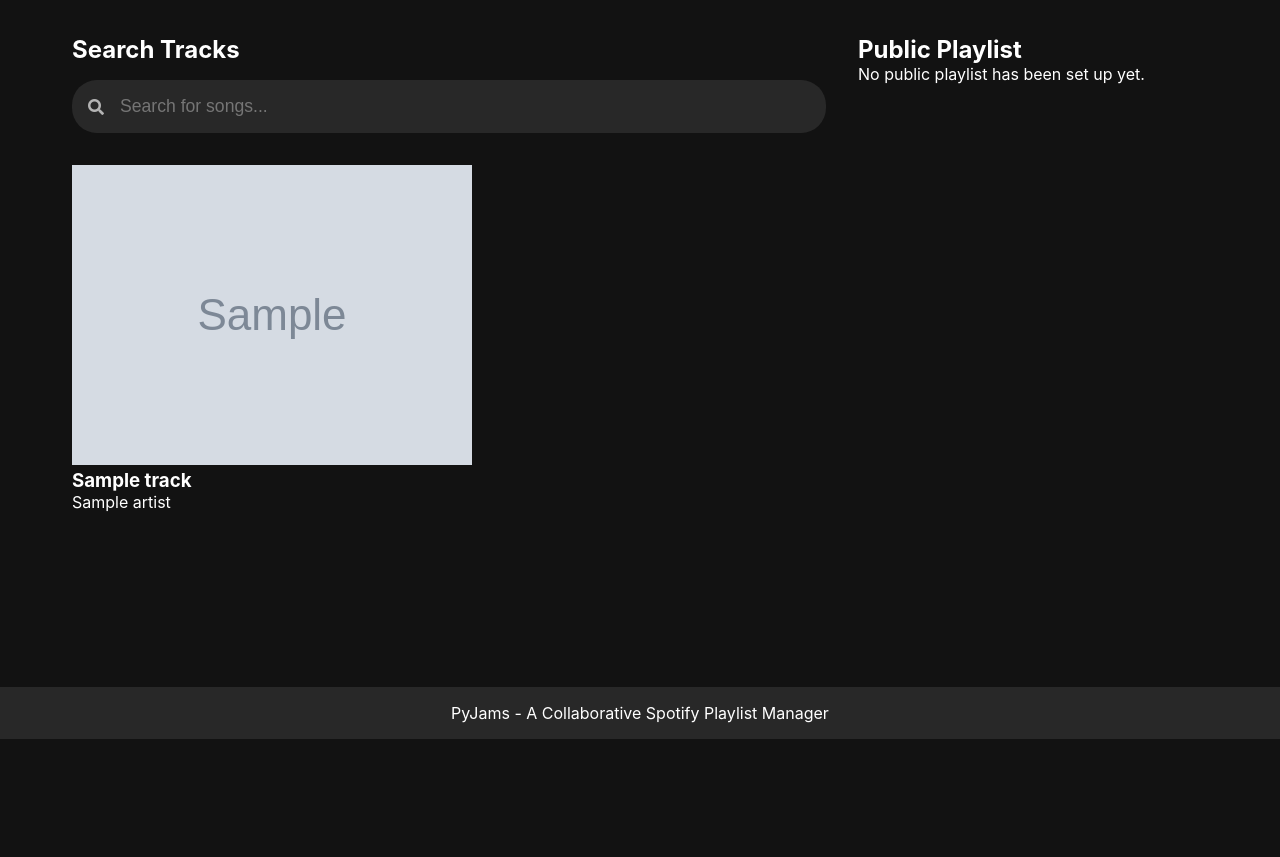
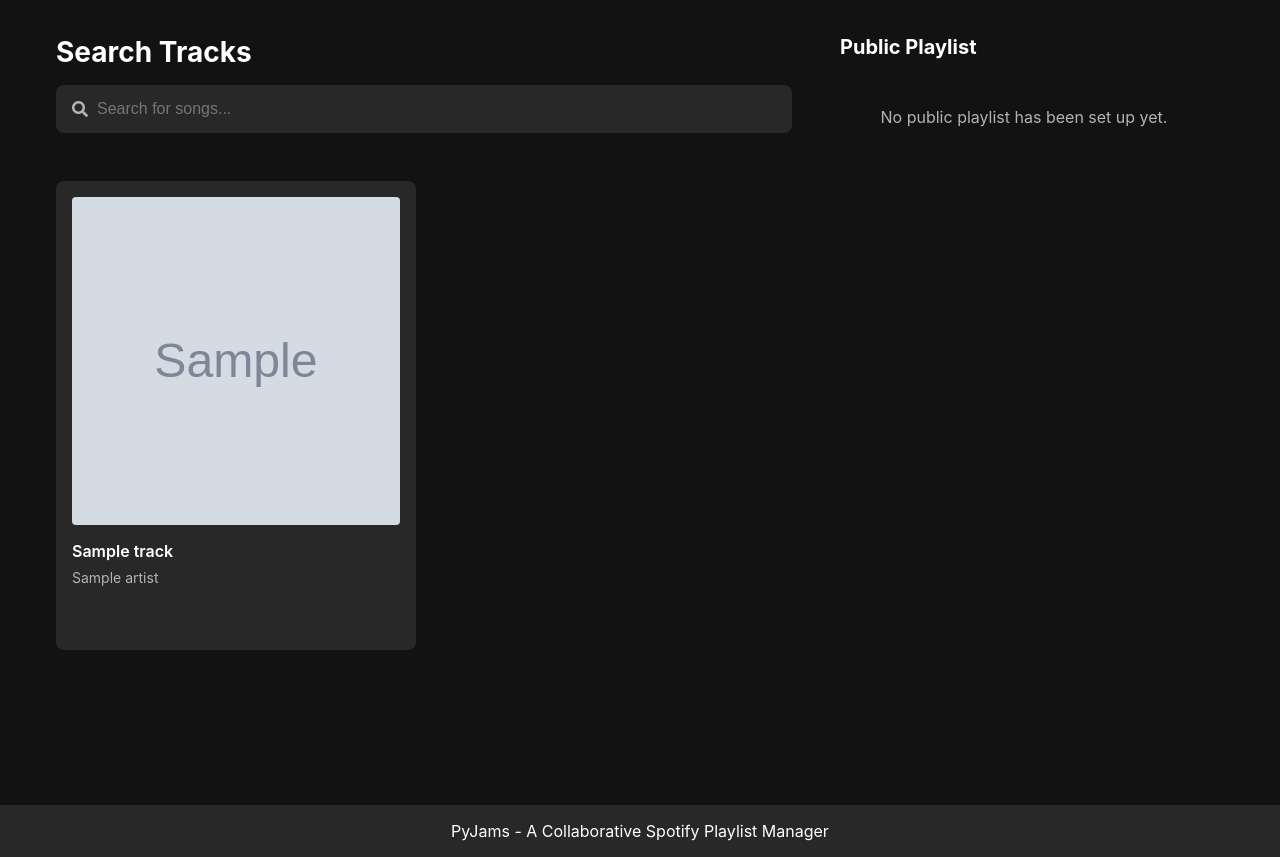
Before and after one commit to Austin-s-h/pyjams, a Flask app: template src/pyjams/templates/index.html in a window 1280 px wide. Shown: the part 61-918 px from the top of the page. Before the commit the page ends 800 px from the top, so only its background shows below. Run offline with Flask 3, Linux system fonts and the light colour scheme; the template is opened without the code that fills it: most values are stand-ins (such as "Sample title", 1, 10 or a date in 2020); grey boxes marked "Sample" are stand-in pictures.

Commit message:
fix: search interface

```diff
--- a/src/pyjams/static/css/styles.css
+++ b/src/pyjams/static/css/styles.css
@@ -563,20 +563,40 @@ body {
 }
 
 /* Search Layout */
-.search-layout {
-    display: grid;
-    grid-template-columns: 1fr 350px;
-    gap: 2rem;
-    padding: 2rem;
-}
-
 .search-section {
     position: relative;
 }
 
+.search-container {
+    max-width: 1400px;
+    margin: 0 auto;
+    padding: 1rem;
+}
+
+.search-layout {
+    display: grid;
+    grid-template-columns: minmax(0, 1fr) 400px;
+    gap: 2rem;
+    align-items: start;
+}
+
+.search-header {
+    position: sticky;
+    top: 4rem;
+    background: var(--background-dark);
+    padding: 1rem 0;
+    z-index: 100;
+}
+
+.search-header h1 {
+    font-size: 1.75rem;
+    margin-bottom: 1rem;
+}
+
 .search-input-group {
     position: relative;
-    margin: 1rem 0 2rem;
+    margin: 0;
+    z-index: 1001; /* Ensure input stays above results */
 }
 
 .search-icon {
@@ -585,18 +605,196 @@ body {
     top: 50%;
     transform: translateY(-50%);
     color: var(--text-secondary);
+    pointer-events: none;
 }
 
 .search-input {
     width: 100%;
-    padding: 1rem 1rem 1rem 3rem;
-    font-size: 1.1rem;
+    padding: 0.875rem 1rem 0.875rem 2.5rem;
+    font-size: 1rem;
+    background: var(--secondary-color);
+    border: 1px solid transparent;
+    border-radius: 8px;
+    color: var(--text-primary);
+    transition: all 0.2s;
+}
+
+.search-input:focus {
+    outline: none;
+    border-color: var(--primary-color);
+    box-shadow: 0 0 0 2px rgba(29, 185, 84, 0.1);
 }
 
 /* Live Search Results */
 .search-results {
     position: absolute;
-    top: 100%;
+    top: 100%;        /* Position right below search input */
+    left: 0;
+    right: 0;
+    background: var(--secondary-color);
+    border-radius: 8px;
+    box-shadow: 0 4px 12px rgba(0, 0, 0, 0.5);
+    z-index: 1000;
+    max-height: 400px;
+    overflow-y: auto;
+    margin-top: 4px;  /* Small gap between input and results */
+}
+
+/* Results Container */
+.search-results-container {
+    position: relative;
+    z-index: 1;      /* Lower z-index than search results */
+    margin-top: 1rem;
+    min-height: calc(100vh - 12rem);
+}
+
+/* Track Grid */
+.track-grid {
+    display: grid;
+    grid-template-columns: repeat(auto-fill, minmax(280px, 1fr));
+    gap: 1rem;
+    margin-top: 2rem;
+    position: relative;
+    z-index: 1;      /* Lower z-index than search results */
+}
+
+.track-card {
+    background: var(--secondary-color);
+    border-radius: 8px;
+    overflow: hidden;
+    transition: transform 0.2s;
+}
+
+.track-card:hover {
+    transform: translateY(-2px);
+}
+
+.track-card-inner {
+    padding: 1rem;
+}
+
+.track-image {
+    width: 100%;
+    aspect-ratio: 1;
+    object-fit: cover;
+    border-radius: 4px;
+    margin-bottom: 0.75rem;
+}
+
+.track-info {
+    display: flex;
+    flex-direction: column;
+    gap: 0.5rem;
+}
+
+.track-title {
+    font-size: 1rem;
+    font-weight: 600;
+    color: var(--text-primary);
+    margin: 0;
+}
+
+.artist-name {
+    font-size: 0.875rem;
+    color: var(--text-secondary);
+}
+
+.audio-container {
+    margin: 0.5rem 0;
+}
+
+.track-preview {
+    width: 100%;
+    height: 32px;
+}
+
+.track-actions {
+    margin-top: 0.5rem;
+}
+
+.add-track-btn {
+    width: 100%;
+    padding: 0.5rem;
+    border: none;
+    border-radius: 4px;
+    background: var(--primary-color);
+    color: white;
+    font-size: 0.875rem;
+    font-weight: 500;
+    cursor: pointer;
+    transition: background-color 0.2s;
+    display: flex;
+    align-items: center;
+    justify-content: center;
+    gap: 0.5rem;
+}
+
+.add-track-btn:hover {
+    background: var(--success-color);
+}
+
+.add-track-btn:disabled {
+    background: var(--text-secondary);
+    cursor: not-allowed;
+}
+
+/* Public Playlist Section */
+.public-playlist-section {
+    position: sticky;
+    top: 5rem;
+    background: var(--background-dark);
+    border-radius: 8px;
+    padding: 1rem;
+}
+
+.playlist-header {
+    display: flex;
+    justify-content: space-between;
+    align-items: center;
+    margin-bottom: 1rem;
+}
+
+.playlist-header h2 {
+    font-size: 1.25rem;
+    margin: 0;
+}
+
+.admin-link {
+    color: var(--primary-color);
+    text-decoration: none;
+    font-size: 0.875rem;
+}
+
+.admin-link:hover {
+    text-decoration: underline;
+}
+
+.no-playlist-message {
+    text-align: center;
+    color: var(--text-secondary);
+    padding: 2rem;
+}
+
+/* Responsive Layout */
+@media (max-width: 1024px) {
+    .search-layout {
+        grid-template-columns: 1fr;
+    }
+
+    .public-playlist-section {
+        position: static;
+        margin-top: 2rem;
+    }
+
+    .search-header {
+        position: static;
+    }
+}
+
+/* Live Search Results */
+.search-results {
+    position: absolute;
+    top: calc(100% + 4px);
     left: 0;
     right: 0;
     background: var(--secondary-color);
@@ -605,6 +803,7 @@ body {
     z-index: 1000;
     max-height: 400px;
     overflow-y: auto;
+    margin-bottom: 0;
 }
 
 .results-loading {
@@ -660,26 +859,3 @@ body {
 .add-result-btn:hover {
     background: rgba(29, 185, 84, 0.1);
 }
-
-/* Public Playlist Section */
-.public-playlist-section {
-    position: sticky;
-    top: 5rem;
-}
-
-.playlist-player {
-    margin-top: 1rem;
-    border-radius: 8px;
-    overflow: hidden;
-}
-
-/* Responsive Layout */
-@media (max-width: 1024px) {
-    .search-layout {
-        grid-template-columns: 1fr;
-    }
-
-    .public-playlist-section {
-        position: static;
-    }
-}
--- a/src/pyjams/templates/index.html
+++ b/src/pyjams/templates/index.html
@@ -7,6 +7,7 @@
     <div class="search-layout">
         <!-- Search Section -->
         <section class="search-section">
+            <div class="search-header">
                 <h1>Search Tracks</h1>
                 <div class="search-input-group">
                     <i class="fas fa-search search-icon"></i>
@@ -16,49 +17,60 @@
                            value="{{ query }}"
                            autocomplete="off"
                            class="search-input">
-            </div>
-
-            <!-- Live Search Results -->
+                    <!-- Move search results here, directly under input -->
                     <div id="searchResults" class="search-results" style="display: none;">
                         <div class="results-loading" style="display: none;">
                             <i class="fas fa-spinner fa-spin"></i> Searching...
                         </div>
                         <div class="results-content"></div>
                     </div>
+                </div>
+            </div>
 
-            <!-- Full Search Results -->
+            <div class="search-results-container">
+                <!-- Only track grid remains here -->
                 {% if tracks %}
                 <div class="track-grid">
                     {% for track in tracks %}
                     <div class="track-card">
+                        <div class="track-card-inner">
                             <img src="{{ track.album.images[0].url if track.album.images else '' }}"
                                  alt="Album Art"
                                  class="track-image">
                             <div class="track-info">
-                        <h3>{{ track.name }}</h3>
+                                <h3 class="track-title">{{ track.name }}</h3>
                                 <p class="artist-name">{{ track.artists[0].name }}</p>
                                 {% if track.preview_url %}
+                                <div class="audio-container">
                                     <audio controls class="track-preview">
                                         <source src="{{ track.preview_url }}" type="audio/mpeg">
                                     </audio>
+                                </div>
                                 {% endif %}
                                 <div class="track-actions">
                                     <button onclick="addToPublicPlaylist('{{ track.id }}')"
                                             class="add-track-btn"
                                             {% if not config.PUBLIC_PLAYLIST_ID %}disabled{% endif %}>
-                                Add to Public Playlist
+                                        <i class="fas fa-plus"></i> Add to Public Playlist
                                     </button>
+                                </div>
                             </div>
                         </div>
                     </div>
                     {% endfor %}
                 </div>
                 {% endif %}
+            </div>
         </section>
 
         <!-- Public Playlist Section -->
         <section class="public-playlist-section">
+            <div class="playlist-header">
                 <h2>Public Playlist</h2>
+                {% if not config.PUBLIC_PLAYLIST_ID and current_user and current_user.id == config.ADMIN_USERNAME %}
+                <a href="{{ url_for('admin_panel') }}" class="admin-link">Set up playlist</a>
+                {% endif %}
+            </div>
             {% if config.PUBLIC_PLAYLIST_ID %}
             <div class="playlist-player">
                 <iframe src="https://open.spotify.com/embed/playlist/{{ config.PUBLIC_PLAYLIST_ID }}"
@@ -72,9 +84,6 @@
             {% else %}
             <div class="no-playlist-message">
                 <p>No public playlist has been set up yet.</p>
-                {% if current_user and current_user.id == config.ADMIN_USERNAME %}
-                <a href="{{ url_for('admin_panel') }}" class="admin-link">Set up playlist in admin panel</a>
-                {% endif %}
             </div>
             {% endif %}
         </section>
@@ -135,6 +144,13 @@ searchInput.addEventListener('input', function(e) {
     }, 300);
 });
 
+function refreshPlaylistEmbed() {
+    const playlistFrame = document.querySelector('.playlist-player iframe');
+    if (playlistFrame) {
+        playlistFrame.src = playlistFrame.src;
+    }
+}
+
 function addToPublicPlaylist(trackId) {
     fetch('/add_song', {
         method: 'POST',
@@ -149,6 +165,8 @@ function addToPublicPlaylist(trackId) {
             alert(data.error);
         } else {
             alert(data.message);
+            // Refresh the playlist iframe after successful addition
+            refreshPlaylistEmbed();
         }
     })
     .catch(error => {
```
Lines whose indentation alone changed are shown as unchanged.
